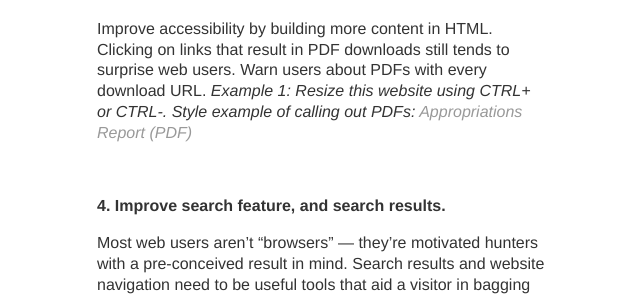
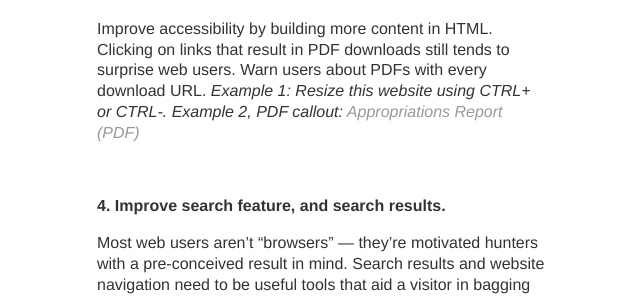
Before and after one commit to karlfun/karlfun.github.io, a Jekyll site: the page built from index.html, in a window 1280 px wide. Shown: the part 545-841 px from the top of the page, without its empty margins (95-735 px from the left). Built offline with Jekyll 4.4.1, drawn with Linux system fonts in a browser that asks for light colours.

Commit message:
change wording of PDF callout

```diff
--- a/index.html
+++ b/index.html
@@ -12,7 +12,7 @@ title: Considerations for KLRD Website
 <p>&nbsp;</p>
 
 <p><strong>3. Reduce reliance on PDFs.</strong></p>
-<p>Improve accessibility by building more content in HTML. Clicking on links that result in PDF downloads still tends to surprise web users. Warn users about PDFs with every download URL. <em>Example 1: Resize this website using CTRL+ or CTRL-. Style example of calling out PDFs: <a href="http://www.kslegresearch.org/KLRD-web/Publications/AppropriationsRevenue/2020AppropriationsRpt.pdf">Appropriations Report (PDF)</a></em></p>
+<p>Improve accessibility by building more content in HTML. Clicking on links that result in PDF downloads still tends to surprise web users. Warn users about PDFs with every download URL. <em>Example 1: Resize this website using CTRL+ or CTRL-. Example 2, PDF callout: <a href="http://www.kslegresearch.org/KLRD-web/Publications/AppropriationsRevenue/2020AppropriationsRpt.pdf">Appropriations Report (PDF)</a></em></p>
 <p>&nbsp;</p>
 
 <p><strong>4. Improve search feature, and search results.</strong></p>
```
